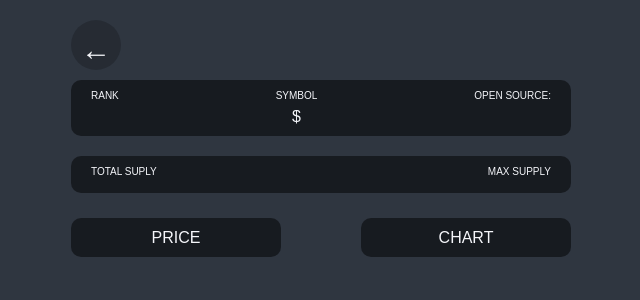
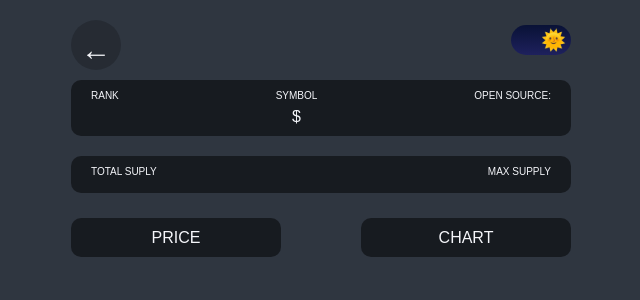
Before and after one commit to reasonjeans/cryto_traker, a React (Create React App) app: page /1 in a window 1280 px wide. Shown: the top 300 px of the page, without its empty margins (319-959 px from the left). Built offline with nearby package versions, Linux system fonts and the light colour scheme; no server answers.

Commit message:
theme Feat : add dark light mode
- add recoil
- add dark light mode
- fix style

```diff
--- a/package.json
+++ b/package.json
@@ -17,6 +17,7 @@
     "react-query": "^3.39.2",
     "react-router-dom": "^5.2.0",
     "react-scripts": "5.0.1",
+    "recoil": "^0.7.6",
     "styled-components": "^5.3.6",
     "typescript": "^4.8.2",
     "web-vitals": "^2.1.4"
--- a/src/App.tsx
+++ b/src/App.tsx
@@ -1,6 +1,11 @@
 import Router from './Router';
 import { ReactQueryDevtools } from 'react-query/devtools';
-import { createGlobalStyle } from 'styled-components';
+import { darkTheme, lightTheme } from './theme';
+
+import { useRecoilValue } from 'recoil';
+import { isDarkAtom } from './atoms';
+
+import { createGlobalStyle, ThemeProvider } from 'styled-components';
 
 const GlobalStyle = createGlobalStyle`
 @import url('https://fonts.googleapis.com/css2?family=Source+Sans+Pro:wght@300;400&display=swap');
@@ -64,11 +69,15 @@ a {
 `;
 
 function App() {
+  const isDark = useRecoilValue(isDarkAtom);
+
   return (
     <>
-      <GlobalStyle />
-      <Router />
-      <ReactQueryDevtools initialIsOpen={true} />
+      <ThemeProvider theme={isDark ? darkTheme : lightTheme}>
+        <GlobalStyle />
+        <Router />
+        <ReactQueryDevtools initialIsOpen={true} />
+      </ThemeProvider>
     </>
   );
 }
--- /dev/null
+++ b/src/atoms.ts
@@ -0,0 +1,6 @@
+import { atom } from 'recoil';
+
+export const isDarkAtom = atom({
+  key: 'isdark',
+  default: true,
+});
--- a/src/index.tsx
+++ b/src/index.tsx
@@ -1,21 +1,19 @@
 import React from 'react';
 import ReactDOM from 'react-dom';
+
 import { QueryClient, QueryClientProvider } from 'react-query';
-
-import { ThemeProvider } from 'styled-components';
-import { theme } from './theme';
-
+import { RecoilRoot } from 'recoil';
 import App from './App';
 
 const queryClient = new QueryClient();
 
 ReactDOM.render(
   <React.StrictMode>
-    <QueryClientProvider client={queryClient}>
-      <ThemeProvider theme={theme}>
+    <RecoilRoot>
+      <QueryClientProvider client={queryClient}>
         <App />
-      </ThemeProvider>
-    </QueryClientProvider>
+      </QueryClientProvider>
+    </RecoilRoot>
   </React.StrictMode>,
   document.getElementById('root')
 );
--- a/src/routes/Chart.tsx
+++ b/src/routes/Chart.tsx
@@ -1,6 +1,10 @@
 import { useQuery } from 'react-query';
+import ApexChart from 'react-apexcharts';
+
 import { fetchCoinHistory } from '../api';
-import ApexChart from 'react-apexcharts';
+
+import { useRecoilValue } from 'recoil';
+import { isDarkAtom } from '../atoms';
 
 interface IHistory {
   time_open: string;
@@ -18,6 +22,7 @@ interface ChartProps {
 }
 
 function Chart({ coinId }: ChartProps) {
+  const isDark = useRecoilValue(isDarkAtom);
   const { isLoading, data } = useQuery<IHistory[]>(
     ['chart', coinId],
     () => fetchCoinHistory(coinId),
@@ -40,7 +45,7 @@ function Chart({ coinId }: ChartProps) {
             },
           ]}
           options={{
-            theme: { mode: 'dark' },
+            theme: { mode: isDark ? 'dark' : 'light' },
             chart: {
               width: 500,
               height: 500,
--- a/src/routes/Coin.tsx
+++ b/src/routes/Coin.tsx
@@ -1,10 +1,16 @@
 import React from 'react';
 import { useQuery } from 'react-query';
 import { Link, Route, Switch, useLocation, useParams, useRouteMatch } from 'react-router-dom';
-import styled from 'styled-components';
+
 import { fetchCoinInfo, fetchCoinTickers } from '../api';
+
+import { useRecoilValue, useSetRecoilState } from 'recoil';
+import { isDarkAtom } from '../atoms';
+
 import Chart from './Chart';
 import Price from './Price';
+
+import styled from 'styled-components';
 
 const Container = styled.div`
   position: relative;
@@ -14,6 +20,7 @@ const Container = styled.div`
 `;
 
 const Header = styled.header`
+  position: relative;
   height: 10vh;
   display: flex;
   justify-content: center;
@@ -34,7 +41,7 @@ const Overview = styled.div`
   padding: 10px 20px;
   display: flex;
   justify-content: space-between;
-  background: rgba(0, 0, 0, 0.5);
+  background: ${(props) => props.theme.boxColor};
   border-radius: 10px;
 `;
 
@@ -64,7 +71,7 @@ const Tabs = styled.div`
 const Tab = styled.div<{ isActive: boolean }>`
   padding: 10px 0;
   width: 210px;
-  background: rgba(0, 0, 0, 0.5);
+  background: ${(props) => props.theme.boxColor};
   color: ${(props) => (props.isActive ? props.theme.accentColor : props.theme.textColor)};
   border-radius: 10px;
   text-align: center;
@@ -85,6 +92,38 @@ const BackButton = styled.div`
   font-size: 30px;
   text-align: center;
   line-height: 2;
+  z-index: 1;
+`;
+
+const ThemeToggle = styled.button<{ isDark: boolean }>`
+  padding: 5px;
+  position: absolute;
+  right: 0;
+  top: 50%;
+  transform: translateY(-50%);
+  display: flex;
+  justify-content: space-between;
+  width: 60px;
+  height: 30px;
+  background: ${({ theme }) => theme.gradient};
+  border: none;
+  border-radius: 30px;
+  cursor: pointer;
+  overflow: hidden;
+
+  div {
+    font-size: 20px;
+    line-height: 20px;
+    transition: all 0.3s linear;
+
+    &:first-child {
+      transform: ${(props) => (props.isDark ? 'translateY(100px)' : `translateY(0px)`)};
+    }
+
+    &:last-child {
+      transform: ${(props) => (!props.isDark ? 'translateY(100px)' : `translateY(0px)`)};
+    }
+  }
 `;
 
 interface RouteParams {
@@ -160,6 +199,10 @@ export interface PriceData {
 }
 
 function Coin() {
+  const isDark = useRecoilValue(isDarkAtom);
+  const setDarkAtom = useSetRecoilState(isDarkAtom);
+  const toggleDarkAtom = () => setDarkAtom((prev) => !prev);
+
   const { coinId } = useParams<RouteParams>();
   const { state } = useLocation<RouteState>();
   const priceMatch = useRouteMatch('/:coinId/price');
@@ -203,6 +246,10 @@ function Coin() {
       </Link>
       <Header>
         <Title>{state?.name ? state.name : loading ? 'Loading..' : infoData?.name}</Title>
+        <ThemeToggle isDark={isDark} onClick={toggleDarkAtom}>
+          <div className="moon">🌜</div>
+          <div className="sun">🌞</div>
+        </ThemeToggle>
       </Header>
       {loading ? (
         <Loader>Loading...</Loader>
--- a/src/routes/Coins.tsx
+++ b/src/routes/Coins.tsx
@@ -1,8 +1,13 @@
 import React from 'react';
 import { useQuery } from 'react-query';
 import { Link } from 'react-router-dom';
+
+import { fetchCoins } from '../api';
+
+import { useRecoilValue, useSetRecoilState } from 'recoil';
+import { isDarkAtom } from '../atoms';
+
 import styled from 'styled-components';
-import { fetchCoins } from '../api';
 
 const Container = styled.div`
   padding: 0px 20px;
@@ -11,10 +16,10 @@ const Container = styled.div`
 `;
 
 const Header = styled.header`
+  position: relative;
   height: 10vh;
-  display: flex;
-  justify-content: center;
-  align-items: center;
+  line-height: 10vh;
+  text-align: center;
 `;
 
 const Title = styled.h1`
@@ -26,8 +31,8 @@ const ConinList = styled.ul``;
 
 const Coin = styled.li`
   margin: 0 0 20px;
-  background: #fff;
-  color: ${(props) => props.theme.bgColor};
+  background: ${(props) => props.theme.boxColor};
+  color: ${(props) => props.theme.textColor};
   border-radius: 15px;
 
   a {
@@ -44,6 +49,12 @@ const Coin = styled.li`
   }
 `;
 
+const Symbol = styled.span`
+  margin-left: 10px;
+  font-size: 10px;
+  color: #f00;
+`;
+
 const Loader = styled.span`
   display: block;
   text-align: center;
@@ -53,6 +64,37 @@ const Img = styled.img`
   margin-right: 10px;
   width: 35px;
   height: 35px;
+`;
+
+const ThemeToggle = styled.button<{ isDark: boolean }>`
+  padding: 5px;
+  position: absolute;
+  right: 0;
+  top: 50%;
+  transform: translateY(-50%);
+  display: flex;
+  justify-content: space-between;
+  width: 60px;
+  height: 30px;
+  background: ${({ theme }) => theme.gradient};
+  border: none;
+  border-radius: 30px;
+  cursor: pointer;
+  overflow: hidden;
+
+  div {
+    font-size: 20px;
+    line-height: 20px;
+    transition: all 0.3s linear;
+
+    &:first-child {
+      transform: ${(props) => (props.isDark ? 'translateY(100px)' : `translateY(0px)`)};
+    }
+
+    &:last-child {
+      transform: ${(props) => (!props.isDark ? 'translateY(100px)' : `translateY(0px)`)};
+    }
+  }
 `;
 
 interface ICoins {
@@ -81,11 +123,18 @@ function Coins() {
 
   //* react-query 사용 후
   const { isLoading, data } = useQuery<ICoins[]>('allCoins', fetchCoins);
+  const isDark = useRecoilValue(isDarkAtom);
+  const setDarkAtom = useSetRecoilState(isDarkAtom);
+  const toggleDarkAtom = () => setDarkAtom((prev) => !prev);
 
   return (
     <Container>
       <Header>
         <Title>Crypto</Title>
+        <ThemeToggle isDark={isDark} onClick={toggleDarkAtom}>
+          <div className="moon">🌜</div>
+          <div className="sun">🌞</div>
+        </ThemeToggle>
       </Header>
       {isLoading ? (
         <Loader>Loading...</Loader>
@@ -100,7 +149,8 @@ function Coins() {
                 }}
               >
                 <Img src={`https://cryptocurrencyliveprices.com/img/${coin.id}.png`}></Img>
-                {coin.name} &rarr;
+                {coin.name}
+                <Symbol>{coin.symbol}</Symbol>
               </Link>
             </Coin>
           ))}
--- a/src/routes/Price.tsx
+++ b/src/routes/Price.tsx
@@ -1,12 +1,17 @@
 import { useQuery } from 'react-query';
+import { PriceData } from './Coin';
+
+import { fetchCoinTickers } from '../api';
+
+import { useRecoilValue } from 'recoil';
+import { isDarkAtom } from '../atoms';
+
 import styled from 'styled-components';
-import { fetchCoinTickers } from '../api';
-import { PriceData } from './Coin';
 
 const Overview = styled.div`
   padding: 30px 20px;
   display: flex;
-  background: rgba(0, 0, 0, 0.5);
+  background: ${(props) => props.theme.boxColor};
   border-radius: 10px;
 `;
 
@@ -14,7 +19,8 @@ const OverviewItem = styled.div`
   margin-top: 10px;
   display: flex;
   justify-content: space-between;
-  border-bottom: 1px solid #fff;
+  border-bottom: 1px solid;
+  border-color: ${(props) => props.theme.borderColor};
 
   span:first-child {
     margin-right: 50px;
@@ -44,6 +50,7 @@ interface PriceProps {
 }
 
 function Price({ coinId }: PriceProps) {
+  const isDark = useRecoilValue(isDarkAtom);
   const { isLoading, data } = useQuery<PriceData>(
     ['chart', coinId],
     () => fetchCoinTickers(coinId),
@@ -75,7 +82,15 @@ function Price({ coinId }: PriceProps) {
           </Overview>
           <Overview style={{ justifyContent: 'space-between', marginTop: 20 }}>
             <div className="close">
-              <p style={{ marginBottom: 10, borderBottom: '1px solid #fff' }}>Prev. Close</p>
+              <p
+                style={{
+                  marginBottom: 10,
+                  borderBottom: '1px solid',
+                  borderColor: isDark === true ? '#fff' : '#000',
+                }}
+              >
+                Prev. Close
+              </p>
               <OverviewItem>
                 <span>Volume</span>
                 <span>{parseFloat(result!.volume_24h.toFixed(0)).toLocaleString()}</span>
@@ -92,7 +107,15 @@ function Price({ coinId }: PriceProps) {
               </OverviewItem>
             </div>
             <div className="open">
-              <p style={{ marginBottom: 10, borderBottom: '1px solid #fff' }}>Open</p>
+              <p
+                style={{
+                  marginBottom: 10,
+                  borderBottom: '1px solid',
+                  borderColor: isDark === true ? '#fff' : '#000',
+                }}
+              >
+                Open
+              </p>
               <OverviewItem>
                 <span>1-Day Vol. Change</span> <span>{result?.volume_24h_change_24h}</span>
               </OverviewItem>
--- a/src/styled.d.ts
+++ b/src/styled.d.ts
@@ -7,5 +7,8 @@ declare module 'styled-components' {
     accentColor: string;
     greenColor: string;
     redColor: string;
+    gradient: string;
+    boxColor: string;
+    borderColor: string;
   }
 }
--- a/src/theme.ts
+++ b/src/theme.ts
@@ -1,9 +1,23 @@
 import { DefaultTheme } from 'styled-components';
 
-export const theme: DefaultTheme = {
+export const darkTheme: DefaultTheme = {
   bgColor: '#2f3640',
   textColor: '#f5f6fa',
   accentColor: '#7CEFFD',
   greenColor: '#00ff00',
   redColor: '#ff4444',
+  gradient: 'linear-gradient(#091236, #1E215D)',
+  boxColor: 'rgba(0,0,0,0.5)',
+  borderColor: '#fff',
 };
+
+export const lightTheme: DefaultTheme = {
+  bgColor: '#f5f6fa',
+  textColor: '#2f3640',
+  accentColor: '#39598A',
+  greenColor: '#79D7ED',
+  redColor: 'rgb(255, 65, 84)',
+  gradient: 'linear-gradient(#39598A, #79D7ED)',
+  boxColor: '#fff',
+  borderColor: '#000',
+};
```
Also changed, not shown: 1 other file (tests, documents, lock files or other folders).
